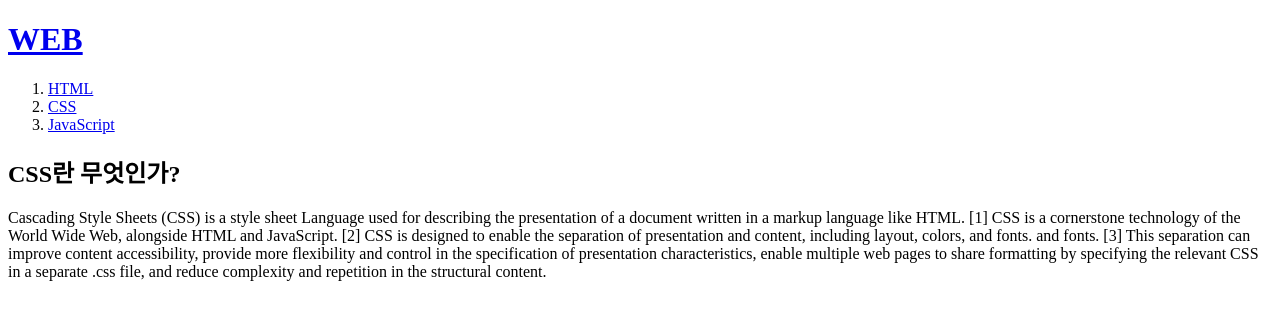
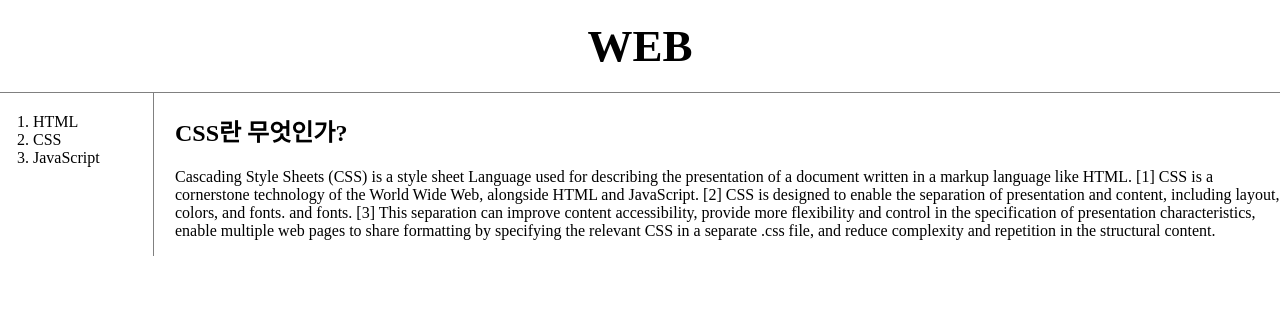
Before and after one commit to Parkminq7/my-first-web-site, a plain HTML site: page 2.html in a window 1280 px wide. Drawn offline with Linux system fonts and the light colour scheme.

Commit message:
css 파트 업데이트

```diff
--- a/2.html
+++ b/2.html
@@ -3,15 +3,73 @@
   <head>
   <title>WEB1 - CSS</title>
   <meta charset="utf-8">
+  <style>
+  a {
+    color: black;
+    text-decoration: none;
+  }
+  h1 {
+    font-size: 45px;
+    text-align: center;
+    border-bottom: 1px solid gray;
+    margin: 0px;
+    padding: 20px;
+  }
+  ol {
+    border-right: 1px solid gray;
+    width: 100px;
+    margin: 0;
+    padding: 20px;
+  }
+   body {
+     margin: 0px;
+   }
+   #grid{
+     display: grid;
+     grid-template-columns: 150px 1fr;
+   }
+   #grid ol{
+     padding-left: 33px;
+   }
+   #grid #article{
+     padding-left: 25px;
+   }
+   @media(max-width: 800px){
+    #grid{
+      display: block;
+    }
+    ol {
+      border-right:none;
+    }
+    h1 {
+      border-bottom:none;
+    }
+   }
+  </style>
 </head>
 <body>
   <h1><a href="index.html">WEB</a></h1>
+  <div id="grid">
     <ol>
       <li><a href="1.html">HTML</a></li>
-    <li><a href="2.html">CSS</a></li>
+      <li><a href="2.html" id="active">CSS</a></li>
       <li><a href="3.html">JavaScript</a></li>
     </ol>
+    <div id="article">
+    <!--
+    <h1><a href="index.html"><font color="red">WEB</font></a></h1>
+    <ol>
+      <li><a href="1.html"><font color="red">HTML</font></a></li>
+      <li><a href="2.html"><font color="red">CSS</font></a></li>
+      <li><a href="3.html"><font color="red">JavaScript</font></a></li>
+    </ol>
+  -->
       <h2>CSS란 무엇인가?</h2>
-  <p>Cascading Style Sheets (CSS) is a style sheet Language used for describing the presentation of a document written in a markup language like HTML. [1] CSS is a cornerstone technology of the World Wide Web, alongside HTML and JavaScript. [2] CSS is designed to enable the separation of presentation and content, including layout, colors, and fonts. and fonts. [3] This separation can improve content accessibility, provide more flexibility and control in the specification of presentation characteristics, enable multiple web pages to share formatting by specifying the relevant CSS in a separate .css file, and reduce complexity and repetition in the structural content.</p>
+      <p>
+      Cascading Style Sheets (CSS) is a style sheet Language used for describing the presentation of a document written in a markup language like HTML. [1] CSS is a cornerstone technology of the World Wide Web, alongside HTML and JavaScript. [2] CSS is designed to enable the separation of presentation and content, including layout, colors, and fonts. and fonts. [3] This separation can improve content accessibility, provide more flexibility and control in the specification of presentation
+       characteristics, enable multiple web pages to share formatting by specifying the relevant CSS in a separate .css file, and reduce complexity and repetition in the structural content.
+     </p>
+    </div>
+</div>
 </body>
 </html>
--- /dev/null
+++ b/style.css
@@ -0,0 +1,42 @@
+a {
+  color: black;
+  text-decoration: none;
+}
+h1 {
+  font-size: 45px;
+  text-align: center;
+  border-bottom: 1px solid gray;
+  margin: 0px;
+  padding: 20px;
+}
+ol {
+  border-right: 1px solid gray;
+  width: 100px;
+  margin: 0;
+  padding: 20px;
+}
+ body {
+   margin: 0px;
+ }
+ #grid{
+   display: grid;
+   grid-template-columns: 150px 1fr;
+ }
+ #grid ol{
+   padding-left: 33px;
+ }
+ #grid #article{
+   padding-left: 25px;
+ }
+ @media(max-width: 800px){
+  #grid{
+    display: block;
+  }
+  ol {
+    border-right:none;
+    color:red;
+  }
+  h1 {
+    border-bottom:none;
+  }
+ }
```
Also changed, not shown: 1.html (+49 -4 lines), 3.html (+8 -2 lines), box.html (added, +19 -0 lines), grid.html (added, +23 -0 lines), index.html (+8 -2 lines), mediaquery.html (added, +23 -0 lines). Lines whose indentation alone changed are shown as unchanged.
